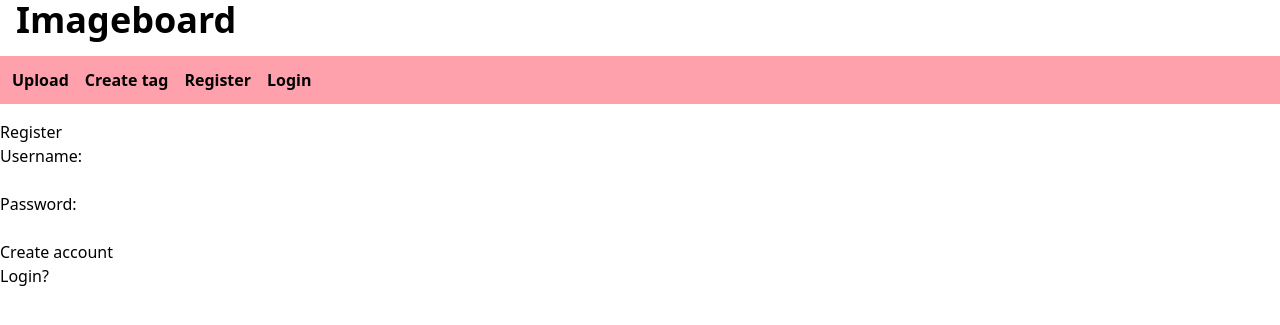
After one commit to hourin9/Python-Imageboard, a Django app: page /register in a window 1280 px wide. The commit adds this page. Shown: the top 325 px of the page. Run offline with Django 5.2, Linux system fonts and the light colour scheme.

Commit message:
Added: register and logout

```diff
--- a/main/templates/base.html
+++ b/main/templates/base.html
@@ -20,9 +20,19 @@
             Create tag
         </a>
 
-        <a href="{% url 'login' %}" class="font-bold">
-            Login
-        </a>
+        {% if user.is_authenticated %}
+            <span class="font-bold text-blue-900"> {{ user.username }} </span>
+            <a href="{% url 'logout' %}" class="font-bold text-red-700">
+                Logout
+            </a>
+        {% else %}
+            <a href="{% url 'register' %}" class="font-bold">
+                Register
+            </a>
+            <a href="{% url 'login' %}" class="font-bold">
+                Login
+            </a>
+        {% endif %}
     </div>
 
     {% block content %}{% endblock %}
--- /dev/null
+++ b/main/templates/register.html
@@ -0,0 +1,19 @@
+{% extends "base.html" %}
+{% block title %} Register {% endblock %}
+
+{% block content %}
+<h1>Register</h1>
+<form method="post">
+    {% csrf_token %}
+    <p>
+        <label for="username">Username:</label><br>
+        <input type="text" name="username" id="username" required>
+    </p>
+    <p>
+        <label for="password">Password:</label><br>
+        <input type="password" name="password" id="password" required>
+    </p>
+    <button type="submit">Create account</button>
+</form>
+<a href="{% url 'login' %}">Login?</a>
+{% endblock %}
--- a/main/urls.py
+++ b/main/urls.py
@@ -5,6 +5,8 @@ from . import views;
 urlpatterns = [
     path("", views.index, name="index"),
     path("login", views.login_page, name="login"),
+    path("logout", views.logout_page, name="logout"),
+    path("register", views.register_page, name="register"),
     path("tag/create/", views.tagcreate, name="tagcreate"),
     path("tag/<str:pk>/delete/", views.tag_delete, name="tagdelete"),
 
--- a/main/views.py
+++ b/main/views.py
@@ -4,7 +4,7 @@ from django.http import HttpResponse;
 from django.shortcuts import get_object_or_404, redirect, render;
 from django.core.paginator import Paginator;
 
-from django.contrib.auth import authenticate, login;
+from django.contrib.auth import authenticate, login, logout;
 from django.contrib.auth.decorators import login_required;
 from django.contrib.auth.models import User;
 
@@ -107,6 +107,36 @@ def artwork_delete(request, pk):
     artwork.delete();
     return redirect("index");
 
+def logout_page(request):
+    logout(request);
+    return redirect("index");
+
+def register_page(request):
+    if request.method == "POST":
+        username = request.POST.get("username");
+        password = request.POST.get("password");
+
+        user = User.objects.filter(username=username);
+        if user.exists():
+            return redirect("register");
+
+        user = User.objects.create_user(
+            username=username
+        );
+
+        user.set_password(password);
+        user.save();
+
+        uauth = authenticate(
+            username=username,
+            password=password);
+        if uauth is not None:
+            login(request, uauth);
+            return redirect("index");
+        redirect("login");
+
+    return render(request, "register.html");
+
 def login_page(request):
     if request.method == "POST":
         username = request.POST.get("username");
@@ -115,7 +145,9 @@ def login_page(request):
         if not User.objects.filter(username=username):
             return redirect("login");
 
-        user = authenticate(username=username, password=password);
+        user = authenticate(
+            username=username,
+            password=password);
         if user is None:
             return redirect("login");
         else:
```
